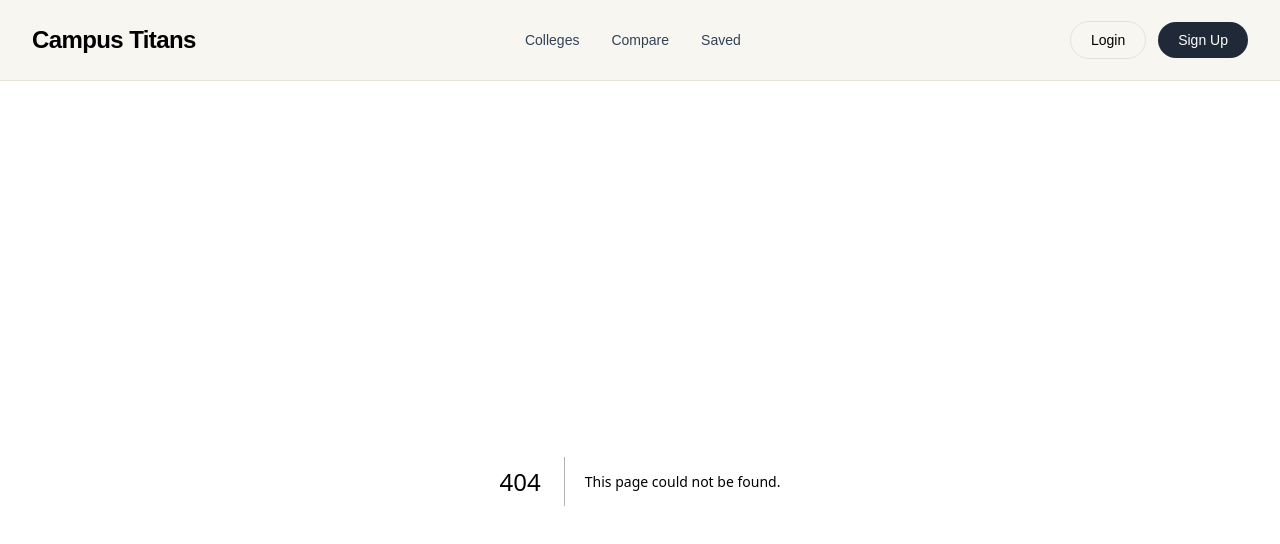
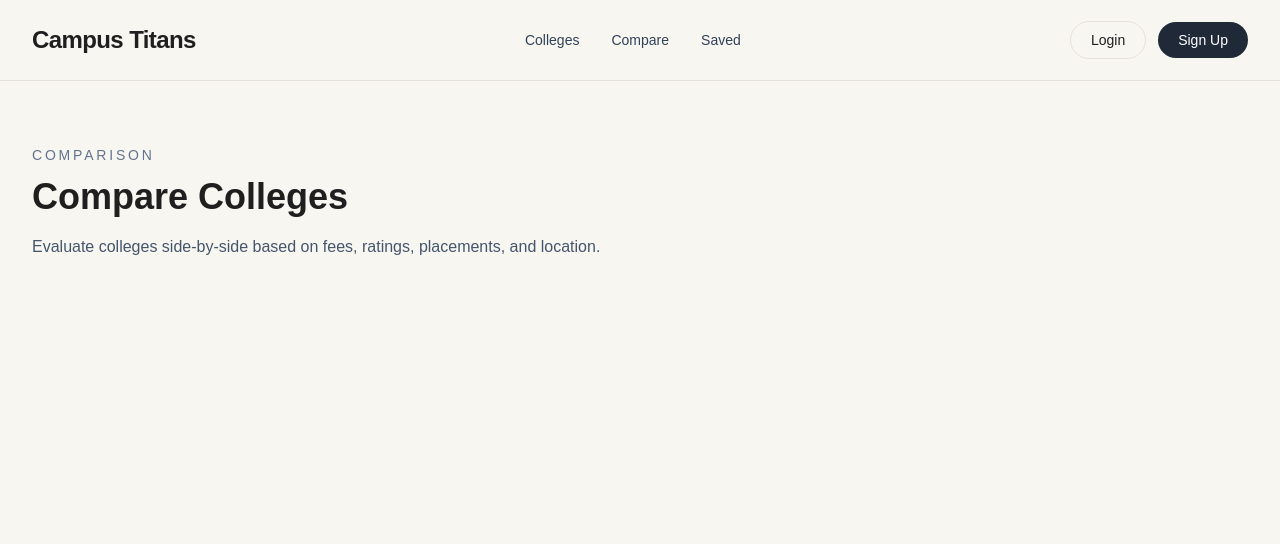
Before and after one commit to RitulParihar/campus-titans, a Next.js app: page /compare in a window 1280 px wide. Before the commit this address had no page. Shown: the top 544 px of the page. Built offline with nearby package versions, Linux system fonts and the light colour scheme.

Commit message:
Create compare colleges page structure

```diff
--- /dev/null
+++ b/app/compare/page.tsx
@@ -0,0 +1,26 @@
+import Container from "@/components/Container";
+
+export default function ComparePage() {
+  return (
+    <main className="py-16">
+      <Container>
+
+        <div className="mb-12">
+          <p className="text-sm uppercase tracking-[0.2em] text-slate-500">
+            Comparison
+          </p>
+
+          <h1 className="mt-3 text-4xl font-bold">
+            Compare Colleges
+          </h1>
+
+          <p className="mt-4 max-w-2xl text-slate-600 leading-7">
+            Evaluate colleges side-by-side based on fees,
+            ratings, placements, and location.
+          </p>
+        </div>
+
+      </Container>
+    </main>
+  );
+}
```
